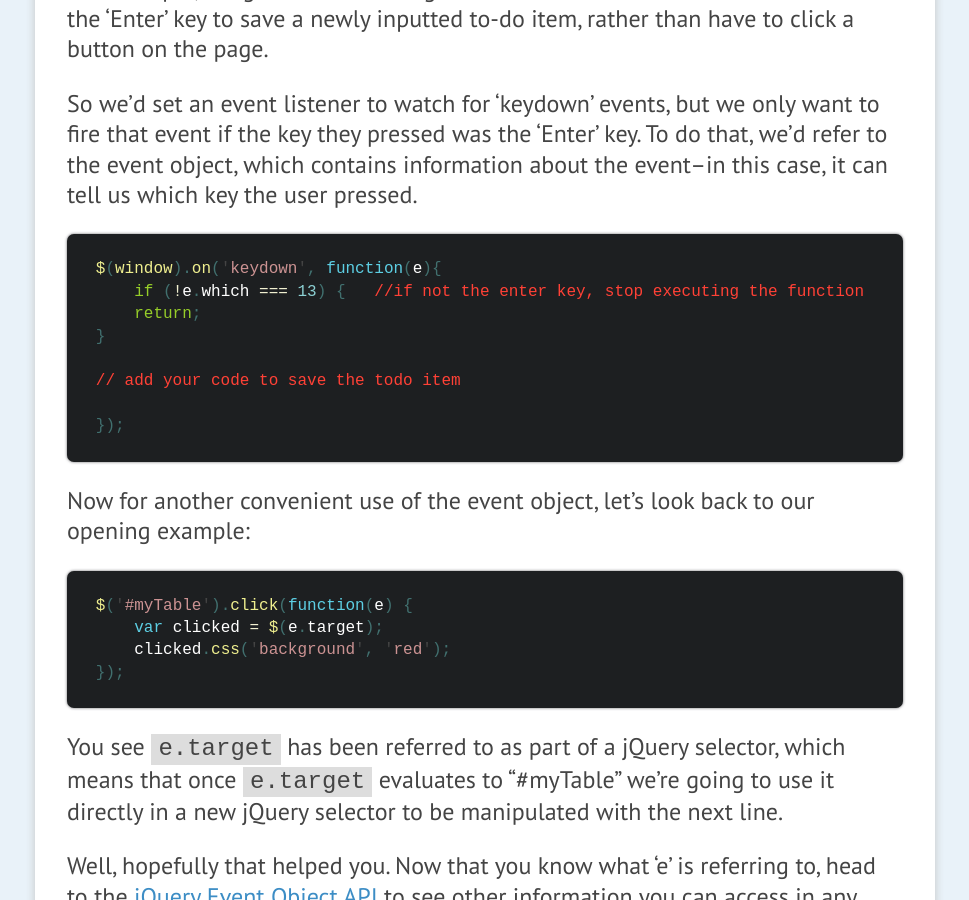
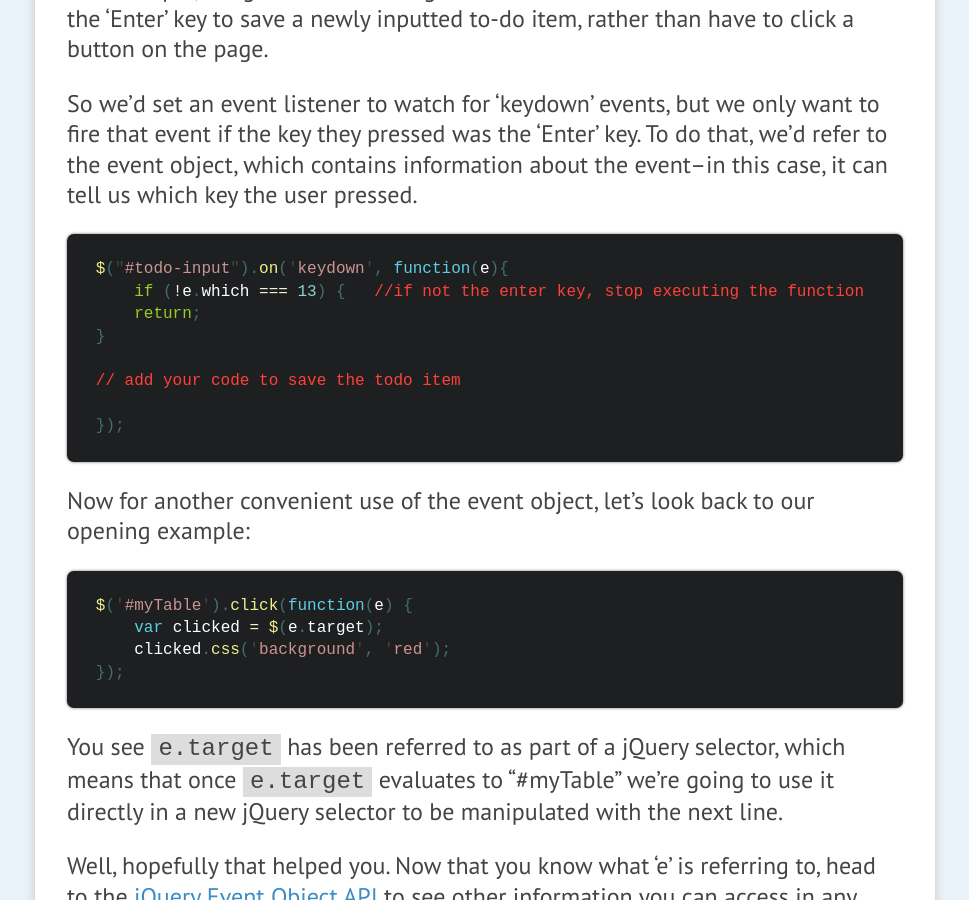
Before and after one commit to brycepj/devbryce-jekyll, a Jekyll site: the page built from _posts/2014-03-14-e-js-event-handler.md, in a window 1280 px wide and 900 px high, scrolled down 2654 px. Shown: the whole window, without its empty margins (155-1124 px from the left). Built offline with Jekyll 4.4.1, drawn with Linux system fonts in a browser that asks for light colours.

Commit message:
blank commit

```diff
--- a/_posts/2014-03-14-e-js-event-handler.md
+++ b/_posts/2014-03-14-e-js-event-handler.md
@@ -87,7 +87,7 @@ So we'd set an event listener to watch for 'keydown' events, but we only want to
 
 {% highlight javascript %}
 
-$(window).on('keydown', function(e){
+$("#todo-input").on('keydown', function(e){
     if (!e.which === 13) {   //if not the enter key, stop executing the function
     return;
 }
```
